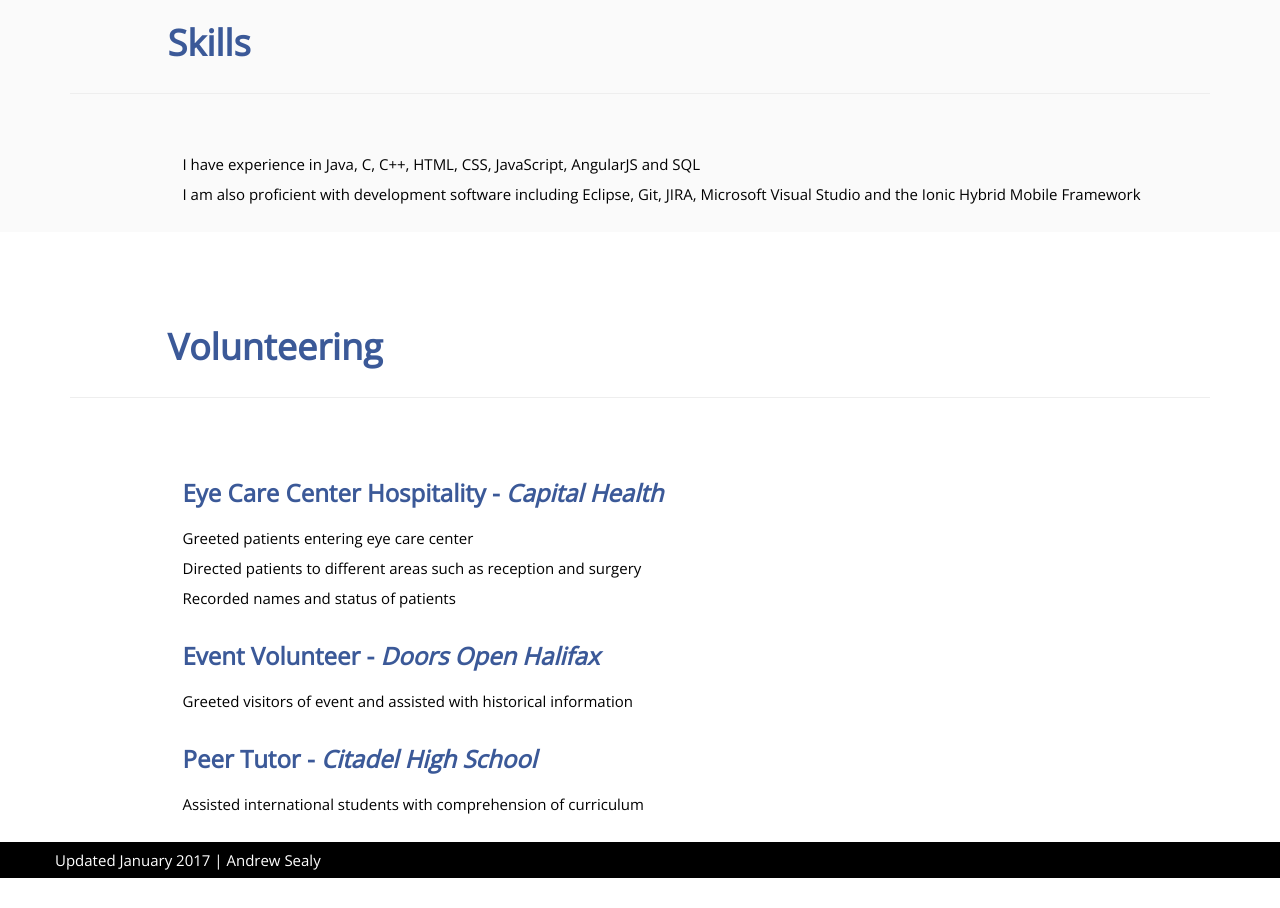
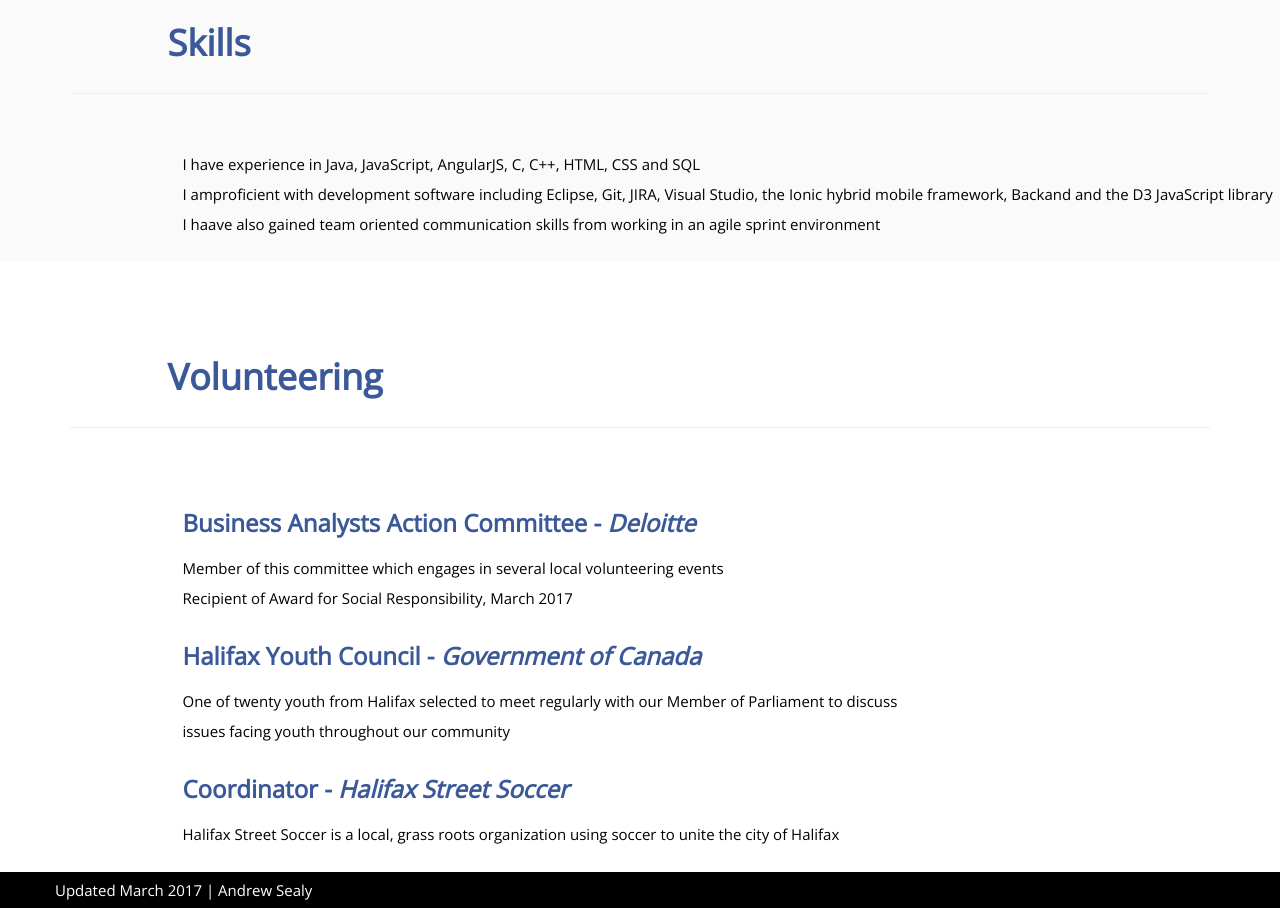
Before and after one commit to ASealy/Personal-Webpage, a plain HTML site: page index.html in a window 1280 px wide. Shown: the part 3970-4878 px from the top of the page. Before the commit the page ends 4848 px from the top, so only its background shows below. Drawn offline with nearby package versions, Linux system fonts and the light colour scheme.

Commit message:
Update index.html

```diff
--- a/index.html
+++ b/index.html
@@ -158,6 +158,14 @@
 					</div>
 					<div class="col-md-8 " data-scrollreveal="enter left and move 100px, wait 0.4s">
 
+
+						<h3 ><strong class="color-blue">Business Technology Analyst - <i>Deloitte </i></strong></h3>
+						<h4><b>January 2017 - April 2017</b></h4>
+						<p>
+							Involved in several client engagements as a member of the technology consultancy
+						</p>
+
+
 						<h3 ><strong class="color-blue">Software Development Intern - <i><a href="http://healthqr.com/" target="_blank">Health QR Inc.</a></i></strong></h3>
 						<h4><b>May 2016 - August 2016</b></h4>
 						<p>
@@ -169,11 +177,6 @@
 
 						</p>
 
-						<h3 ><strong class="color-blue">Sales Representative - <i>Brookdale Treeland Nurseries Ltd.</i></strong></h3>
-						<h4><b>April 2014 - June 2015</b></h4>
-						<p>
-							Provided information regarding agricultural products
-						</p>
 
 						<h3 ><strong class="color-blue">Donation Attendant - <i>The Salvation Army</i></strong></h3>
 						<h4><b>May 2014 - September 2014</b></h4>
@@ -256,9 +259,11 @@
 					<div class="col-md-12 " data-scrollreveal="enter left and move 100px, wait 0.4s">
 
 						<p>
-							I have experience in Java, C, C++, HTML, CSS, JavaScript, AngularJS and SQL
+							I have experience in Java, JavaScript, AngularJS, C, C++, HTML, CSS and SQL
 							<br>
-							I am also proficient with development software including Eclipse, Git, JIRA, Microsoft Visual Studio and the Ionic Hybrid Mobile Framework
+							I amproficient with development software including Eclipse, Git, JIRA, Visual Studio, the Ionic hybrid mobile framework, Backand and the D3 JavaScript library
+							<br>
+							I haave also gained team oriented communication skills from working in an agile sprint environment
 						</p>
 
 					</div>
@@ -283,23 +288,21 @@
 					</div>
 					<div class="col-md-8 " data-scrollreveal="enter left and move 100px, wait 0.4s">
 
-						<h3 ><strong class="color-blue">Eye Care Center Hospitality - <i>Capital Health</i></strong></h3>
+						<h3 ><strong class="color-blue">Business Analysts Action Committee - <i>Deloitte</i></strong></h3>
 						<p>
-							Greeted patients entering eye care center
+							Member of this committee which engages in several local volunteering events
 							<br>
-							Directed patients to different areas such as reception and surgery
-							<br>
-							Recorded names and status of patients
+							Recipient of Award for Social Responsibility, March 2017
 						</p>
 
-						<h3 ><strong class="color-blue">Event Volunteer - <i>Doors Open Halifax</i></strong></h3>
+						<h3 ><strong class="color-blue">Halifax Youth Council - <i>Government of Canada</i></strong></h3>
 						<p>
-							Greeted visitors of event and assisted with historical information
+							One of twenty youth from Halifax selected to meet regularly with our Member of Parliament to discuss issues facing youth throughout our community
 						</p>
 
-						<h3 ><strong class="color-blue">Peer Tutor - <i>Citadel High School</i></strong></h3>
+						<h3 ><strong class="color-blue">Coordinator - <i>Halifax Street Soccer</i></strong></h3>
 						<p>
-							Assisted international students with comprehension of curriculum
+							Halifax Street Soccer is a local, grass roots organization using soccer to unite the city of Halifax
 						</p>
 
 					</div>
@@ -313,7 +316,7 @@
 	<div id="footer">
 		<div class="container">
 			<div class="row ">
-				Updated January 2017 | Andrew Sealy
+				Updated March 2017 | Andrew Sealy
 
 			</div>
 
```
